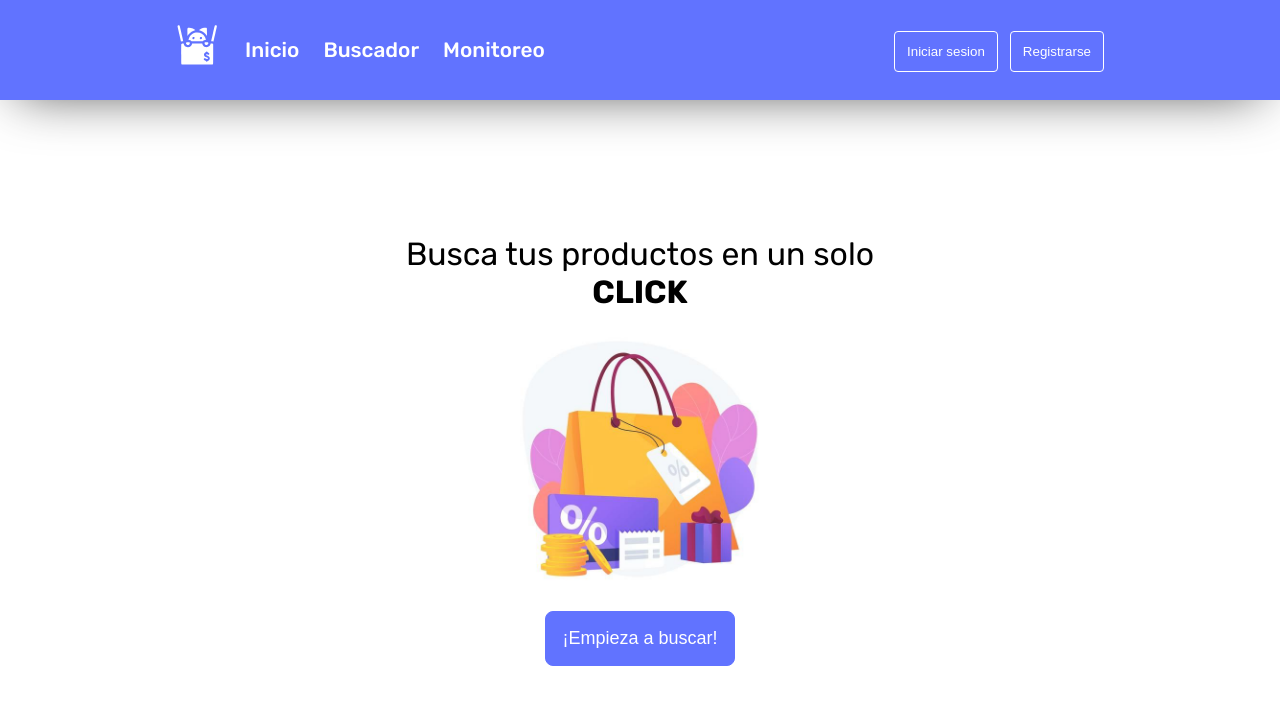
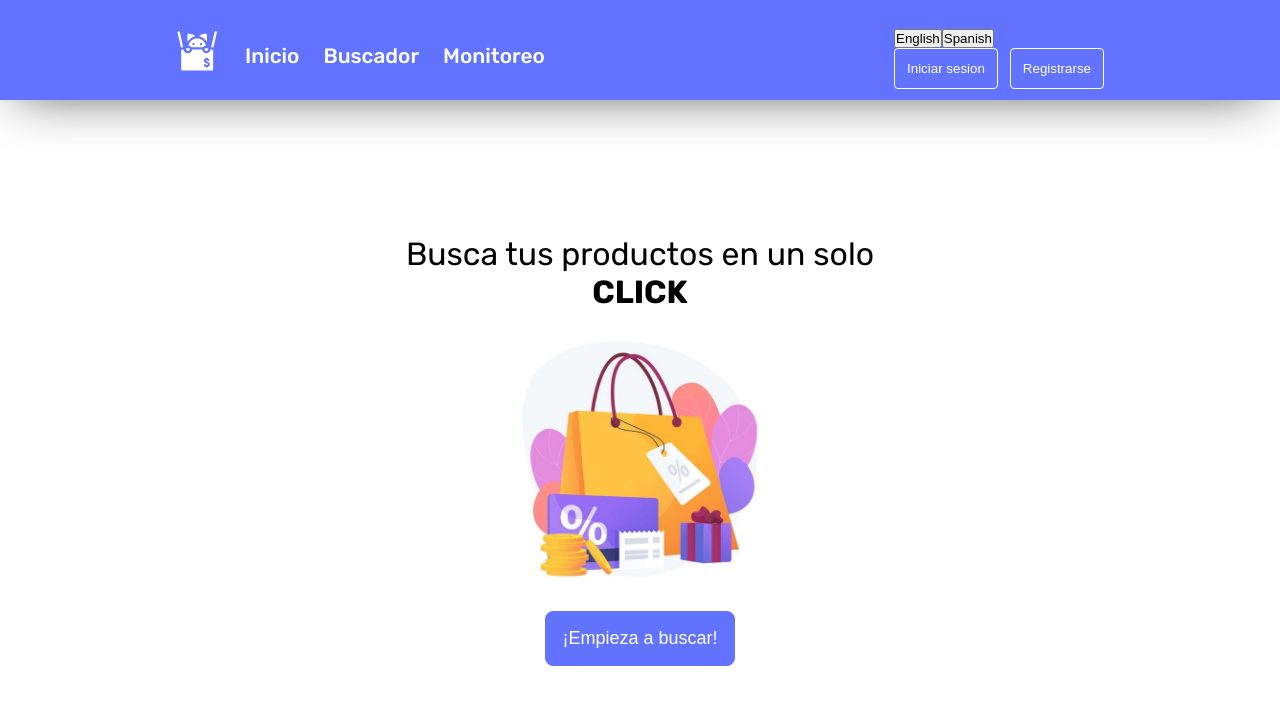
Before and after one commit to JesugG17/price-prowler-web, a React (Vite) app: page / in a window 1280 px wide. Shown: the top 704 px of the page. Built offline with nearby package versions, Linux system fonts and the light colour scheme.

Commit message:
Add buttons to select language application (comming soon)

```diff
--- a/src/modules/ui/components/Header/Header.tsx
+++ b/src/modules/ui/components/Header/Header.tsx
@@ -21,9 +21,15 @@ export const Header = () => {
               <Link to='/tracking'>Monitoreo</Link>
             </li>
           </ul>
-          <div className='auth-buttons-container'>
-            <button>Iniciar sesion</button>
-            <button>Registrarse</button>
+          <div className='buttons-container'>
+            <div className='language-buttons-container'>
+              <button>English</button>
+              <button>Spanish</button>
+            </div>
+            <div className='auth-buttons-container'>
+              <button>Iniciar sesion</button>
+              <button>Registrarse</button>
+            </div>
           </div>
         </nav>
       </Container>
```
